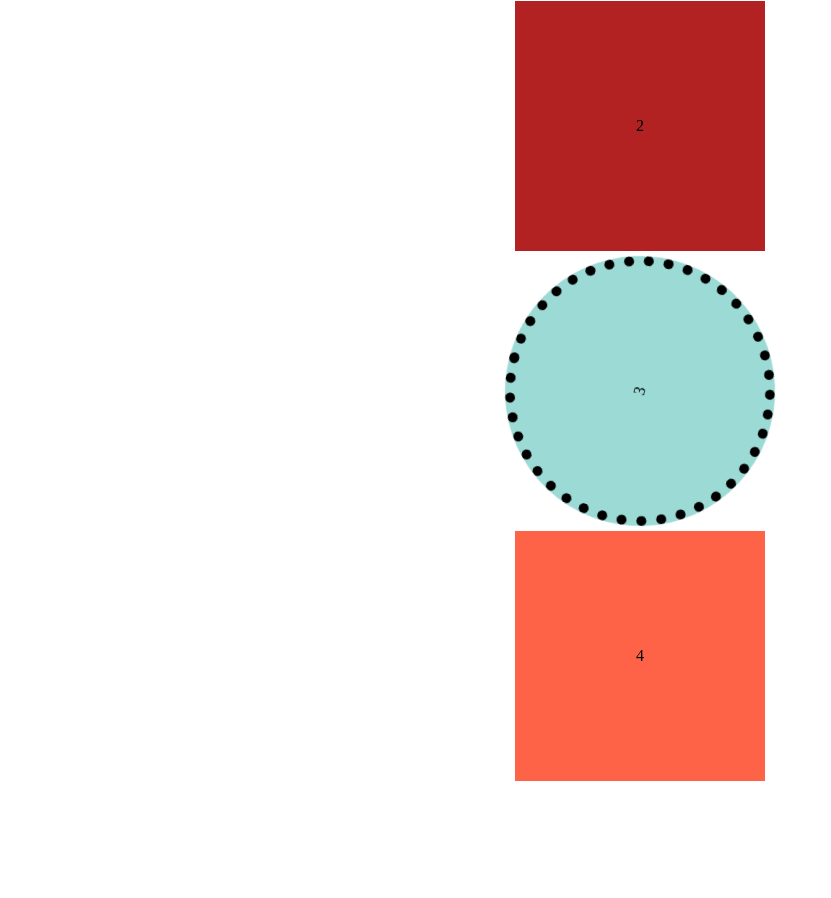
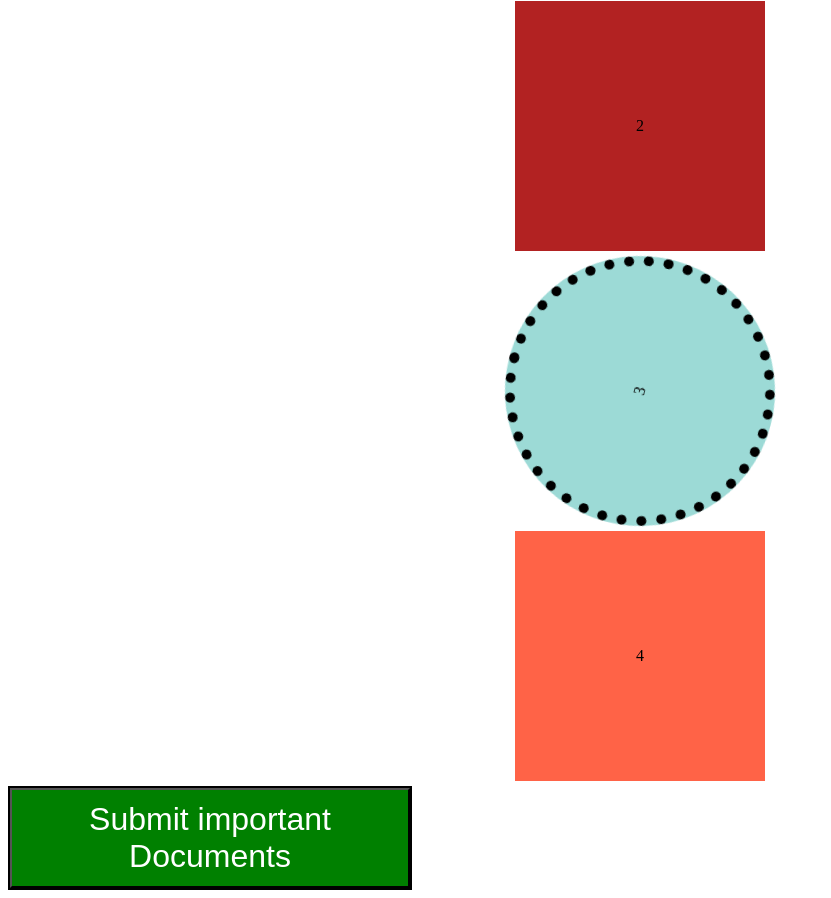
Before and after one commit to robinsola/loading-spinner, a plain HTML site: page index.html in a window 1280 px wide. Shown: the part 262-1160 px from the top of the page, without its empty margins (0-831 px from the left). Before the commit the page ends 1051 px from the top, so only its background shows below. Drawn offline with Linux system fonts and the light colour scheme.

Commit message:
add button

```diff
--- a/index.html
+++ b/index.html
@@ -12,5 +12,8 @@
       <div class="circle"><p>3</p></div>
       <div class="square3"><p>4</p></div>
     </div>
+    <div class="btn-div">
+      <button class="buttony">Submit important Documents</button>
+    </div>
   </body>
-  </html>
+</html>
--- a/styles.css
+++ b/styles.css
@@ -140,3 +140,24 @@
     transform: rotate(0) scale(1);
   }
 }
+
+.btn-div {
+  width: 400px;
+  height: 100px;
+  border: 2px solid black;
+  cursor: help;
+}
+
+.buttony {
+  transition-property: transform;
+  transition-duration: 0.3s;
+  width: 400px;
+  height: 100px;
+  background-color: green;
+  font-size: 2em;
+  color: white;
+}
+
+.btn-div:hover .buttony{
+  transform: rotateZ(360deg) translateX(550px);
+}
```
